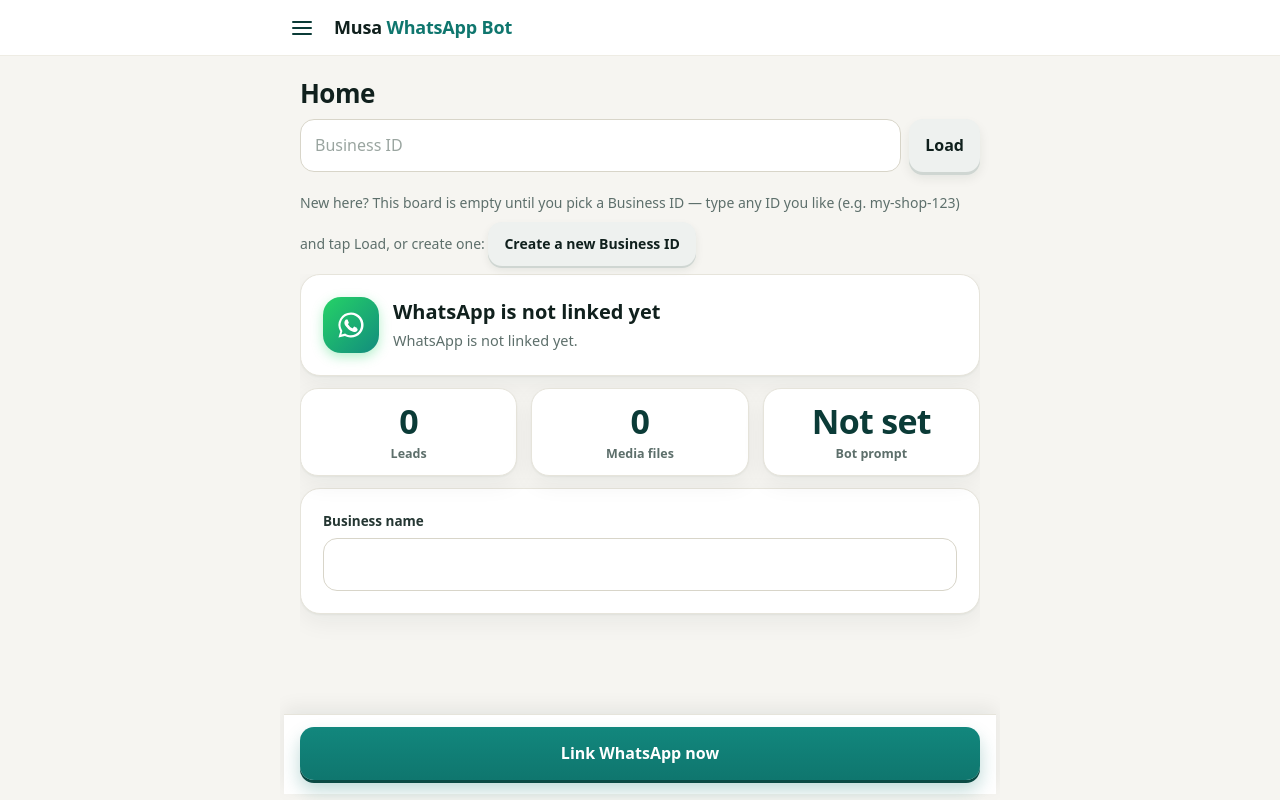
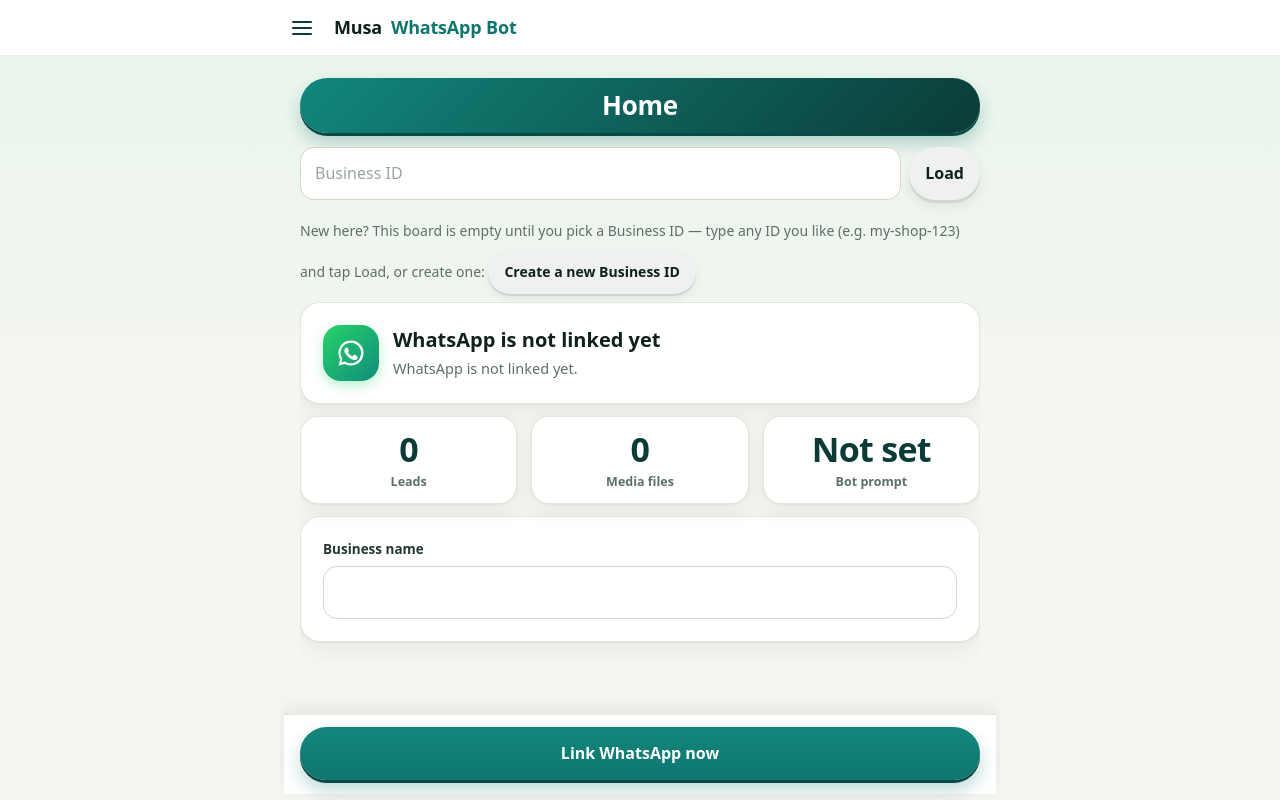
Before and after one commit to musasocialstore/musa-whatsapp-bot, a website: page public/index.html in a window 1280 px wide. Drawn offline with Linux system fonts and the light colour scheme.

Commit message:
Bulk media attachments, unlimited numbers, bubbly 3D restyle

```diff
--- a/public/style.css
+++ b/public/style.css
@@ -38,7 +38,7 @@
   --blue-tint: #e8f1fe;
   --radius-card: 20px;
   --radius-input: 14px;
-  --radius-btn: 14px;
+  --radius-btn: 999px; /* bubbly pill buttons (2026-11-21, Zaib — reference design) */
   --shadow-card: 0 1px 2px rgba(16, 32, 29, .05), 0 8px 24px rgba(16, 32, 29, .06);
   --topbar-h: 56px;
 }
@@ -48,7 +48,7 @@ html { -webkit-text-size-adjust: 100%; height: 100%; }
 body {
   font-family: system-ui, -apple-system, "Segoe UI", Roboto, "Helvetica Neue", Arial, sans-serif;
   margin: 0;
-  background: var(--bg);
+  background: linear-gradient(180deg, #e7f5ec 0%, #f6f5f1 55%); /* soft green tint, like the reference design */
   color: var(--ink);
   font-size: 16px;
   line-height: 1.55;
@@ -88,8 +88,10 @@ header.topbar {
 .burger-btn:hover { background: var(--teal-tint); filter: none; }
 .burger-btn:active { transform: none; }
 .burger-btn svg { width: 24px; height: 24px; display: block; }
-.brand-name { font-size: 18px; font-weight: 800; letter-spacing: -.01em; white-space: nowrap; overflow: hidden; text-overflow: ellipsis; }
+.brand-name { font-size: 18px; font-weight: 800; letter-spacing: -.01em; white-space: nowrap; overflow: hidden; text-overflow: ellipsis; display: flex; align-items: center; gap: 9px; }
 .brand-name em { font-style: normal; color: var(--teal); }
+/* Brand mark (2026-11-21, Zaib): the doll logo in the top bar, on every page. */
+.brand-logo { width: 34px; height: 34px; border-radius: 50%; object-fit: cover; flex: none; box-shadow: 0 2px 6px rgba(15, 118, 110, .3); }
 
 /* --- Burger drawer: slides in from the left ------------------------------ */
 .drawer-overlay {
@@ -167,7 +169,14 @@ main {
   display: flex; flex-direction: column;
   overflow: hidden;
 }
-.page-title { font-size: 22px; line-height: 1.2; letter-spacing: -.02em; margin: 2px 0 10px; font-weight: 800; flex: none; }
+/* Page title: dark-green pill header, like the reference design's
+   section pills (2026-11-21, Zaib) — same on every page. */
+.page-title {
+  font-size: 20px; line-height: 1.2; letter-spacing: -.01em; font-weight: 800; flex: none;
+  background: linear-gradient(135deg, #12877d, var(--teal-deep)); color: #fff; text-align: center;
+  padding: 12px 20px; border-radius: 999px; margin: 2px 0 14px;
+  box-shadow: 0 3px 0 #0a4a44, 0 10px 18px rgba(15, 118, 110, .28);
+}
 /* Content that may grow scrolls inside its own box, never the page. */
 .scroll-area { flex: 1; min-height: 0; overflow-y: auto; overscroll-behavior: contain; }
 .scroll-area::-webkit-scrollbar { width: 4px; }
```
